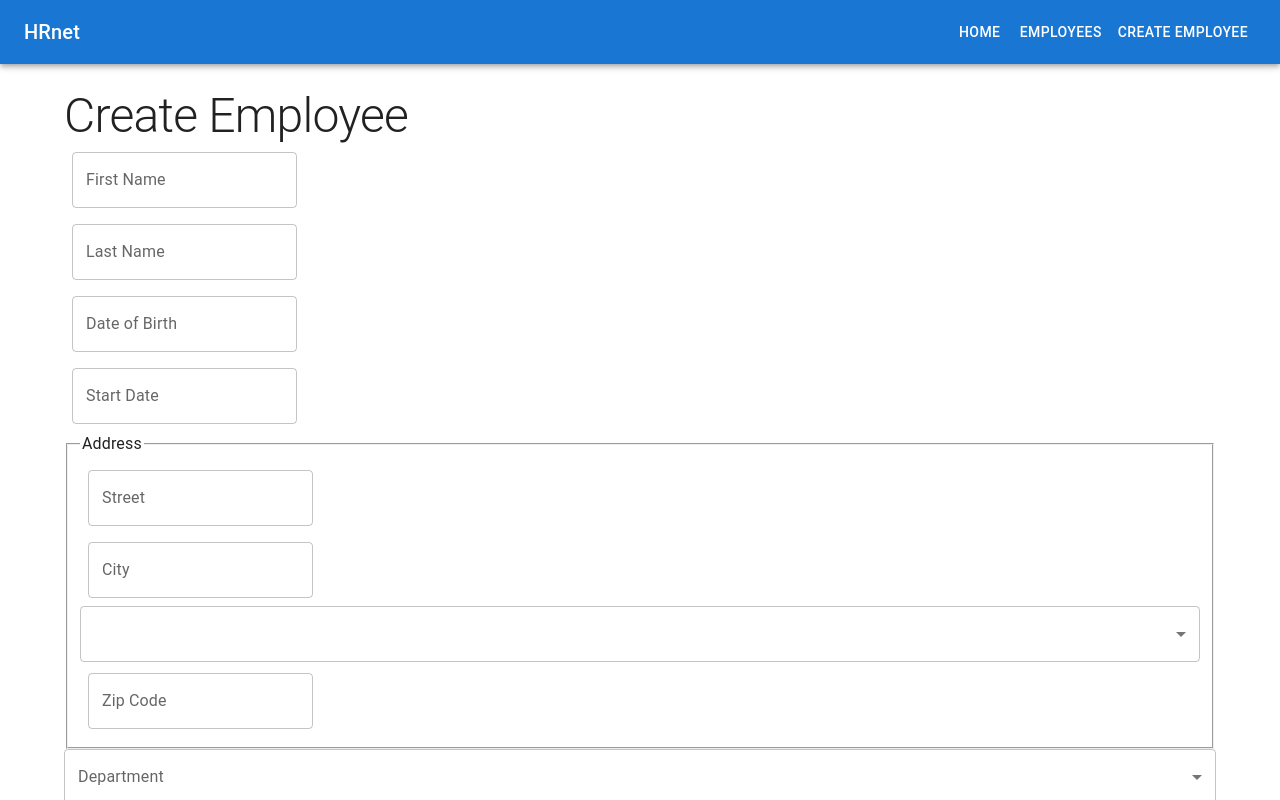
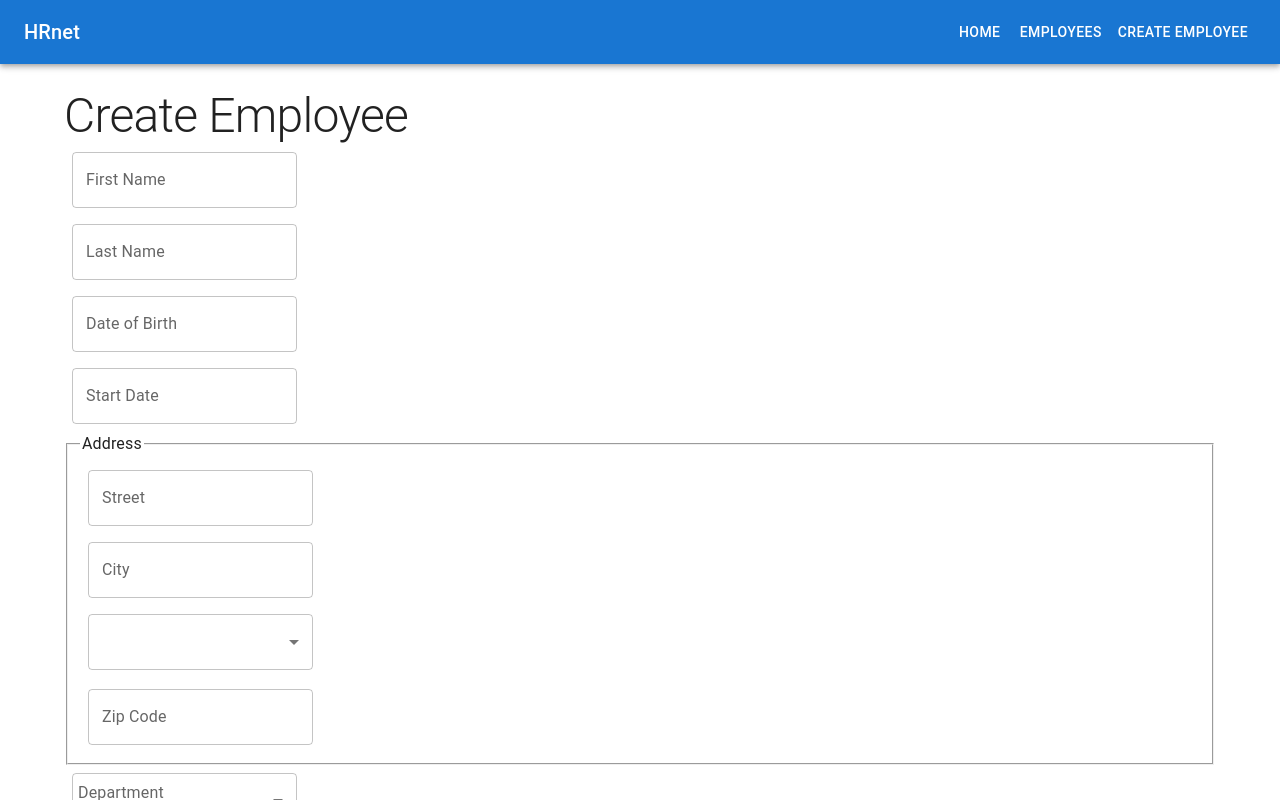
Before and after one commit to piirk/hrnet-react, a React (Vite) app: page /employee/create in a window 1280 px wide. Shown: the top 800 px of the page. Built offline with nearby package versions, Linux system fonts and the light colour scheme.

Commit message:
refactor: enhance styling for form elements in EmployeeCreationPage

```diff
--- a/src/features/employeeCreation/EmployeeCreationPage.tsx
+++ b/src/features/employeeCreation/EmployeeCreationPage.tsx
@@ -64,7 +64,9 @@ const EmployeeCreationPage = () => {
       </Typography>
       <Box
         component="form"
-        sx={{ '& .MuiTextField-root': { m: 1, width: '25ch' } }}
+        sx={{
+          '& .MuiTextField-root, & .MuiSelect-root': { m: 1, width: '25ch' },
+        }}
         onSubmit={handleSubmit(onSubmit)}
         noValidate
         autoComplete="off"
```
